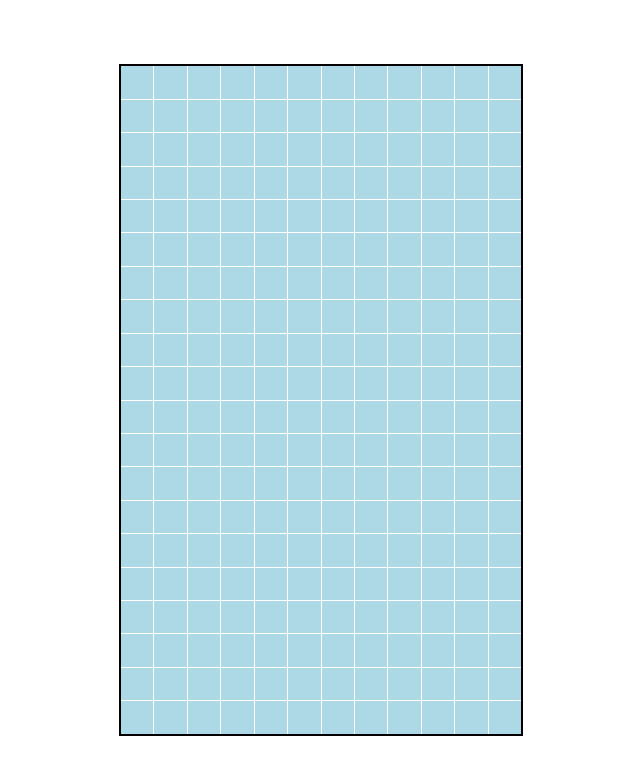
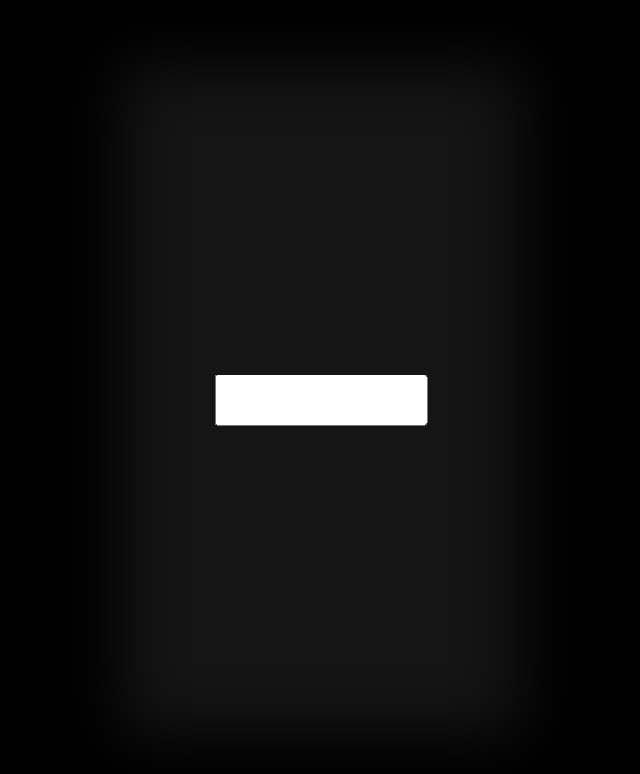
Before and after one commit to diamdesign/tetris, a React (Vite) app in the folder game/: page / in a window 1280 px wide. Shown: the top 774 px of the page, without its empty margins (319-959 px from the left). Built offline with nearby package versions, Linux system fonts and the light colour scheme.

Commit message:
Adding css

```diff
--- a/game/src/App.css
+++ b/game/src/App.css
@@ -4,8 +4,28 @@
 	display: flex;
 	justify-content: center;
 	align-items: center;
+	background: black;
 }
-.container {
+#selectalias {
+	padding: 1rem;
+	position: absolute;
+	top: 50%;
+	left: 50%;
+	transform: translateX(-50%) translateY(-50%);
+	z-index: 1001;
+}
+#darkoverlay {
+	position: fixed;
+	width: 100%;
+	height: 100%;
+	z-index: 1000;
+	top: 0;
+	left: 0;
+	content: "";
+	backdrop-filter: blur(2rem);
+	background: rgba(0, 0, 0, 0.5);
+}
+#container {
 	outline: 2px solid black;
 	position: relative;
 	max-width: 30rem;
@@ -21,5 +41,5 @@
 .grid div {
 	aspect-ratio: 1/1;
 	width: 100%;
-	background: lightblue;
+	background: rgb(44, 44, 44);
 }
--- a/game/src/App.jsx
+++ b/game/src/App.jsx
@@ -2,7 +2,8 @@ import { useState } from "react";
 import "./App.css";
 
 function App() {
-	const [count, setCount] = useState(0);
+	const [aliasInput, setAliasInput] = useState("");
+	const [alias, setAlias] = useState("");
 
 	function EmptyGrid() {
 		const rows = 20;
@@ -20,16 +21,31 @@ function App() {
 		}
 
 		// Return the array of div elements
-		return <>{divs}</>;
+		return (
+			<>
+				<div className="grid">{divs}</div>
+			</>
+		);
 	}
+
+	// Function to handle input change
+	const handleAliasInput = (event) => {
+		// Update the state with the value entered by the user
+		setAliasInput(event.target.value);
+	};
 
 	return (
 		<>
-			<div className="container">
-				<div className="grid">
-					<EmptyGrid />
-				</div>
+			{/* Input alias */}
+			<input type="text" value={aliasInput} onChange={handleAliasInput} id="selectalias" />
+
+			{/* Tetris container */}
+			<div id="container">
+				<EmptyGrid />
 			</div>
+
+			{/* Dark overlay */}
+			<div id="darkoverlay"></div>
 		</>
 	);
 }
```
